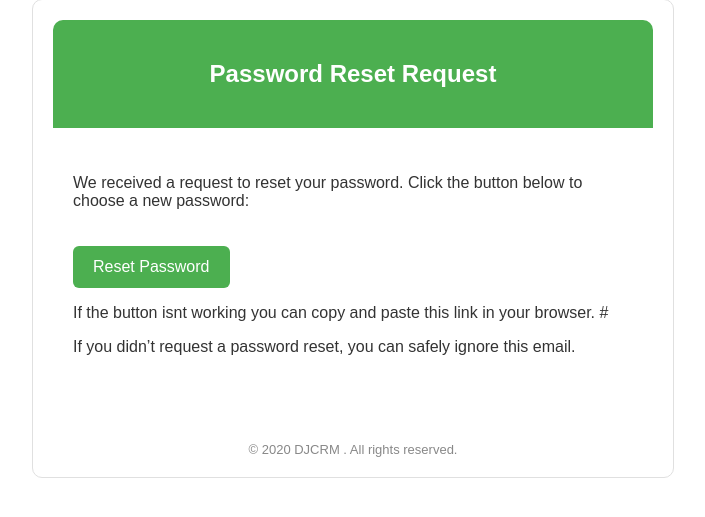
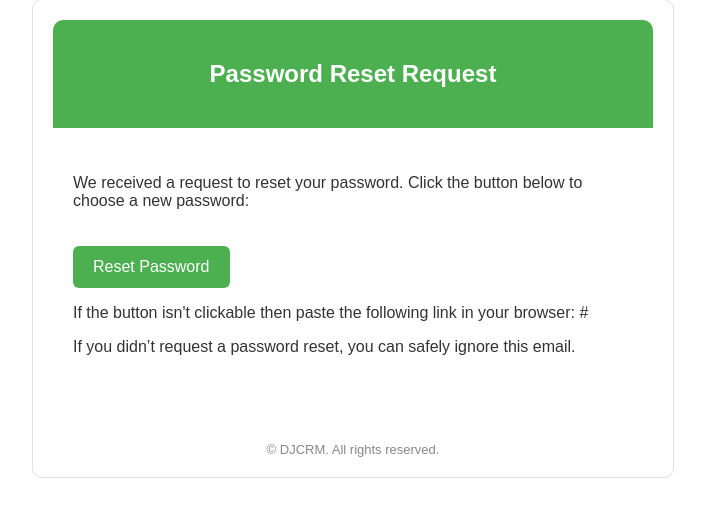
Before and after one commit to anuragb2/DjangoCRM, a Django app: template leads/templates/email_templates/password_reset_email.html in a window 1280 px wide. Shown: the part 31-548 px from the top of the page, without its empty margins (287-992 px from the left). Run offline with Django 3.2, Linux system fonts and the light colour scheme; the template is opened without the code that fills it: most values are stand-ins (such as "Sample title", 1, 10 or a date in 2020); some libraries are stand-ins or nearby versions.

Commit message:
changes in email template

```diff
--- a/leads/templates/email_templates/password_reset_email.html
+++ b/leads/templates/email_templates/password_reset_email.html
@@ -57,16 +57,17 @@
 
             <p>We received a request to reset your password. Click the button below to choose a new password:</p>
             <p>
-                <a href="{{ reset_link }}" style="display: inline-block; padding: 12px 20px; background-color: #4CAF50; color: white; text-decoration: none; border-radius: 6px; margin-top: 20px; font-family: Arial, sans-serif;">Reset Password</a>
+                <a href={{ reset_link }} style="display: inline-block; padding: 12px 20px; background-color: #4CAF50; color: white; text-decoration: none; border-radius: 6px; margin-top: 20px; font-family: Arial, sans-serif;">Reset Password</a>
+
             </p>
             <p>
-                If the button isnt working you can copy and paste this link in your browser.
+                If the button isn't clickable then paste the following link in your browser:
                 {{ reset_link }}
             </p>
             <p>If you didn’t request a password reset, you can safely ignore this email.</p>
         </div>
         <div class="footer">
-            &copy; {{ current_year }} DJCRM . All rights reserved.
+            &copy;  DJCRM. All rights reserved.
         </div>
     </div>
 </body>
```
